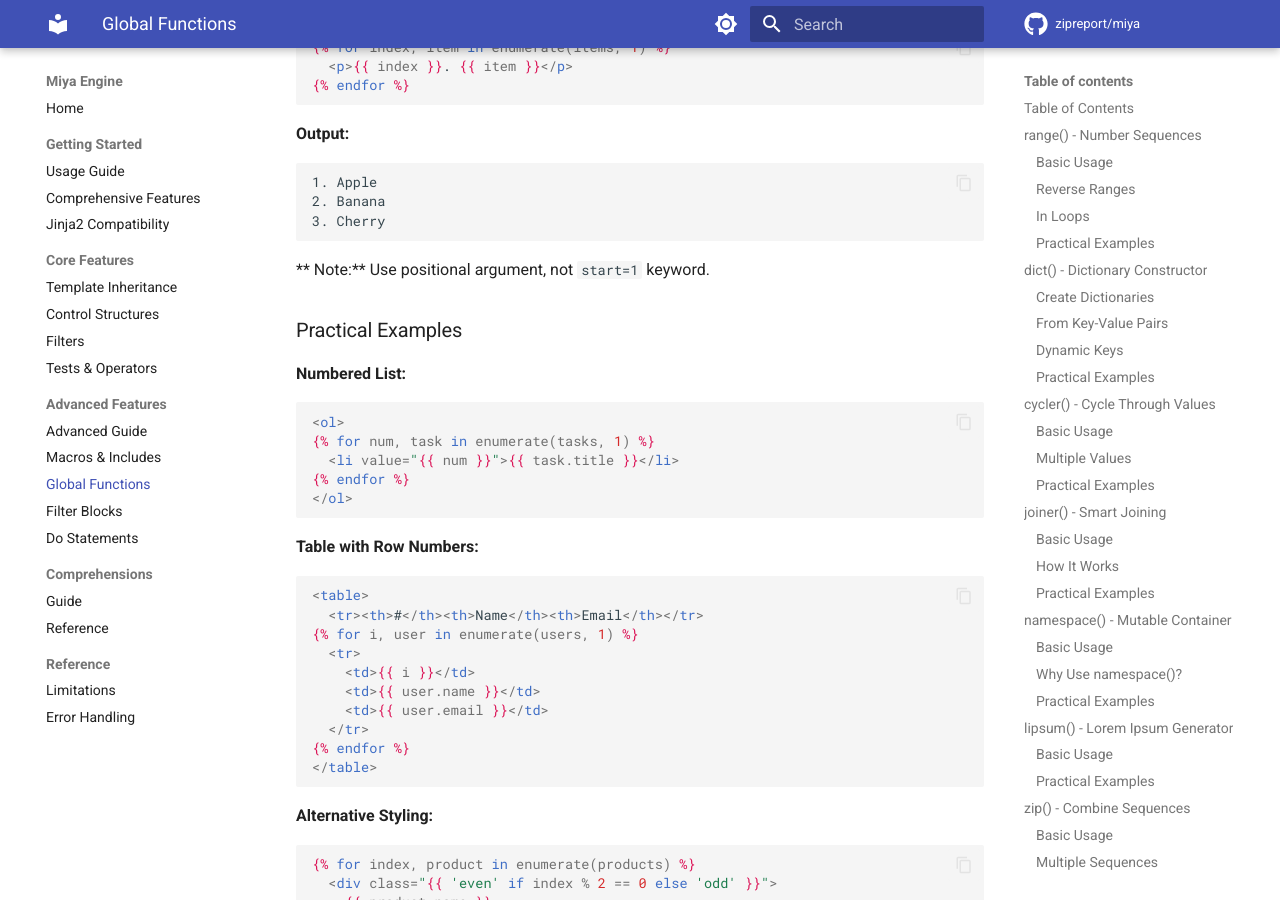
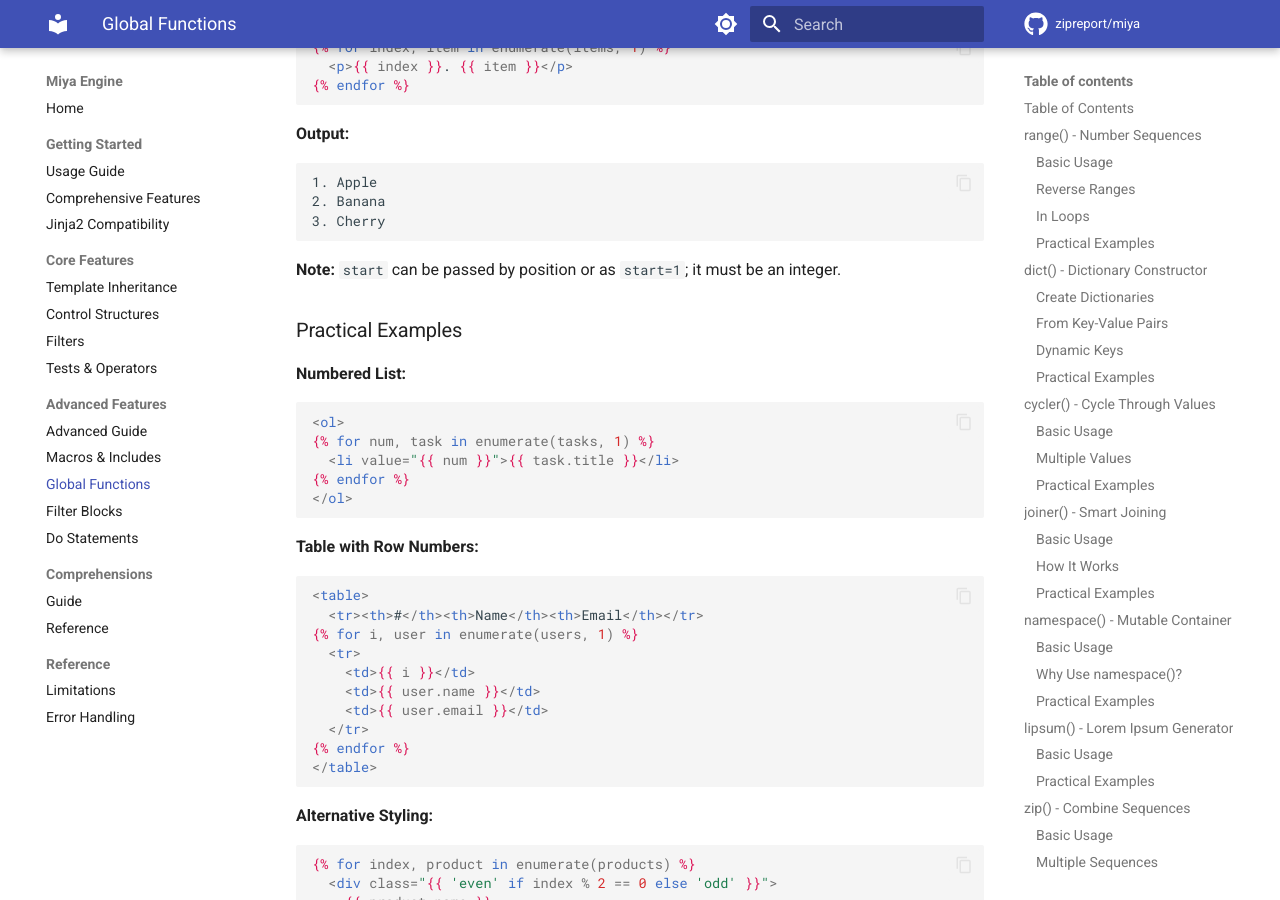
Before and after one commit to zipreport/miya, an MkDocs documentation site: the page built from docs/GLOBAL_FUNCTIONS.md, in a window 1280 px wide and 900 px high, scrolled down 10656 px. Built offline with MkDocs 1.6.1 and Material for MkDocs 9.7.7, drawn with Linux system fonts in a browser that asks for light colours; comment, search, counter and statistics services are not loaded.

Commit message:
docs: enumerate start
Co-Authored-By: Claude Sonnet 5.5 <noreply@anthropic.com>

````diff
--- a/docs/GLOBAL_FUNCTIONS.md
+++ b/docs/GLOBAL_FUNCTIONS.md
@@ -533,7 +533,7 @@ Get index and value together:
 3. Cherry
 ```
 
-** Note:** Use positional argument, not `start=1` keyword.
+**Note:** `start` can be passed by position or as `start=1`; it must be an integer.
 
 ### Practical Examples
 
--- a/docs/MIYA_LIMITATIONS.md
+++ b/docs/MIYA_LIMITATIONS.md
@@ -46,7 +46,6 @@ These are bugs or gaps, not design decisions.
 | `{% import 'child' as m %}` where `child` has `{% extends 'base' %}` | only the child's top level runs: the parent's top-level macros and `{% set %}` are not exported (`m.bm is defined` is `false`) | the parent's top level runs too and is exported (`True`) |
 | `{{ '%s-%s' % (1, 2) }}` | error: `cannot modulo string and []interface {}` | `1-2` |
 | `{% do items.append(1) %}` on a list passed in as render data | error: store it first with `{% set items = items\|list %}` | mutates the list |
-| `enumerate(items, start=1)` | `start` is silently ignored; use `enumerate(items, 1)` (`enumerate` does not exist in Jinja2) | `enumerate` is undefined |
 | `{% autoescape false %}{% block b %}{{ x\|replace("<", s) }}{% endblock %}{% endautoescape %}` with `x = "<"`, `s = Markup("<b>")` | filters inside the block see escaping as on: `&lt;` (the output is escaped; before, `<b>`) | `&lt;b&gt;` |
 
 Printing differences:
@@ -116,7 +115,6 @@ Workaround for nested comprehensions:
 - [ ] No `{% include %}` of a template that itself uses `{% extends %}`
 - [ ] No `'...' % value` formatting; use the `format` filter
 - [ ] No `.append()` on lists passed in as render data without `{% set x = x|list %}` first
-- [ ] `enumerate()` uses positional arguments only
 - [ ] No `.items()` unpacking or multiple `for` clauses in comprehensions
 - [ ] No Go method calls on your data
 - [ ] Output that depends on the deliberate differences above (boolean and float printing, `round`, `default`, dict order) is checked
````
Also changed, not shown: CHANGELOG.md (+1 -0 lines).
